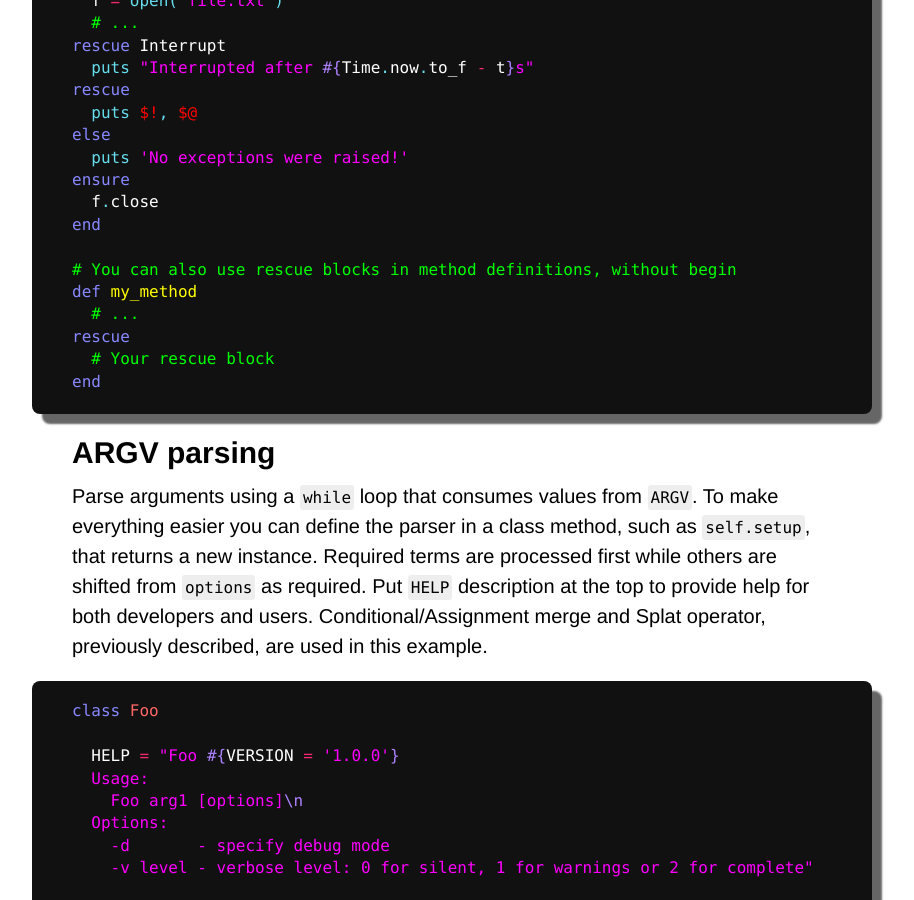
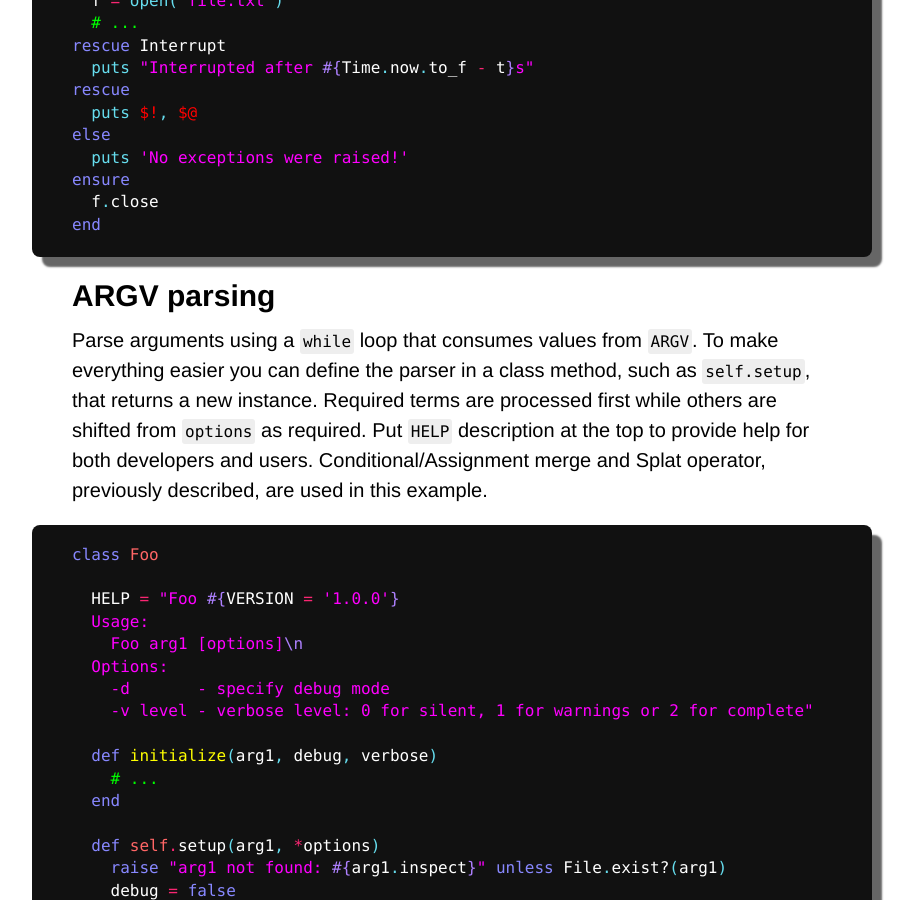
Before and after one commit to Maumagnaguagno/maumagnaguagno.github.io, a Jekyll site: the page built from ruby.md, in a window 1280 px wide and 900 px high, scrolled down 2439 px. Shown: the whole window, without its empty margins (188-1102 px from the left). Built offline with Jekyll 4.4.1, drawn with Linux system fonts in a browser that asks for light colours; our own code applies the rules of GitHub Pages for plain Markdown files.

Commit message:
Remove unnecessary code block from Ruby Rescue

````diff
--- a/ruby.md
+++ b/ruby.md
@@ -113,13 +113,6 @@ else
   puts 'No exceptions were raised!'
 ensure
   f.close
-end
-
-# You can also use rescue blocks in method definitions, without begin
-def my_method
-  # ...
-rescue
-  # Your rescue block
 end
 ```
 
````
